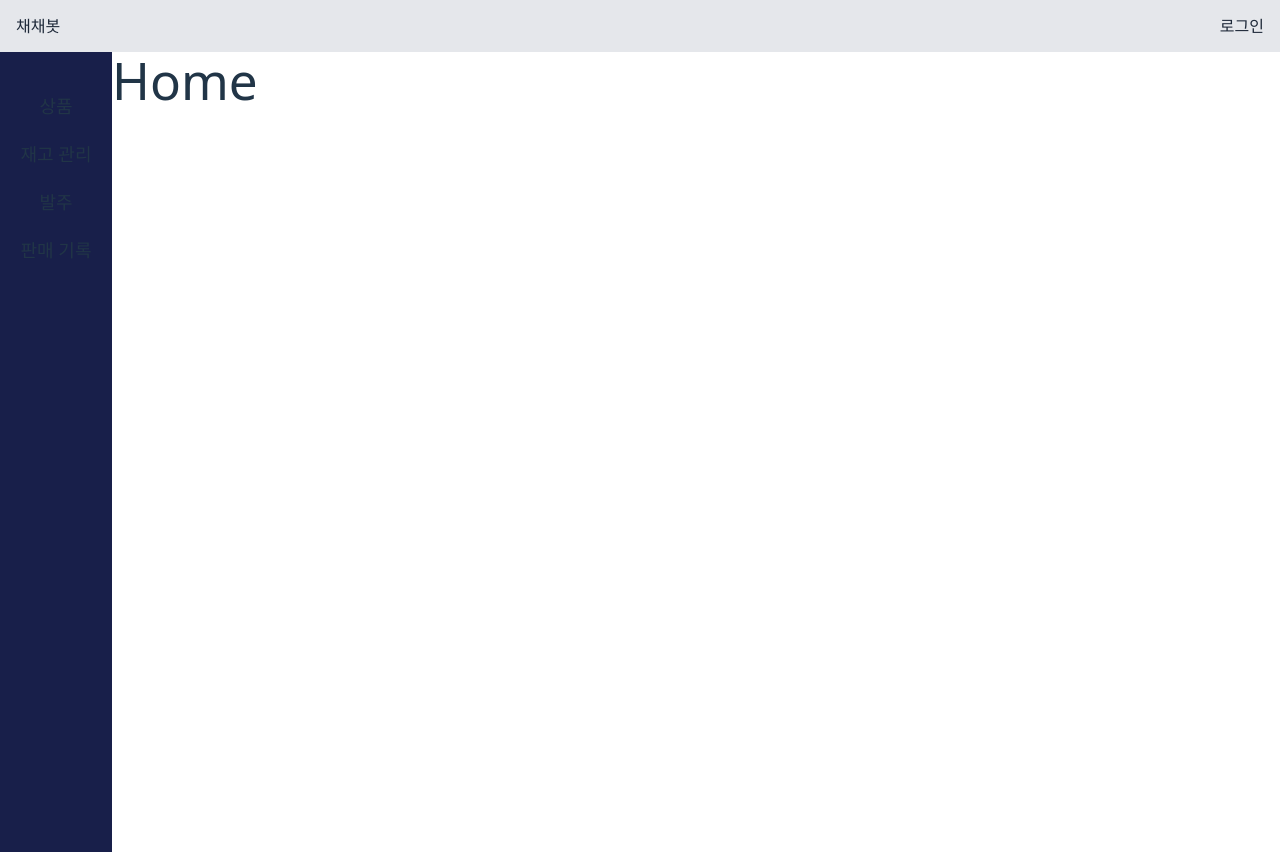
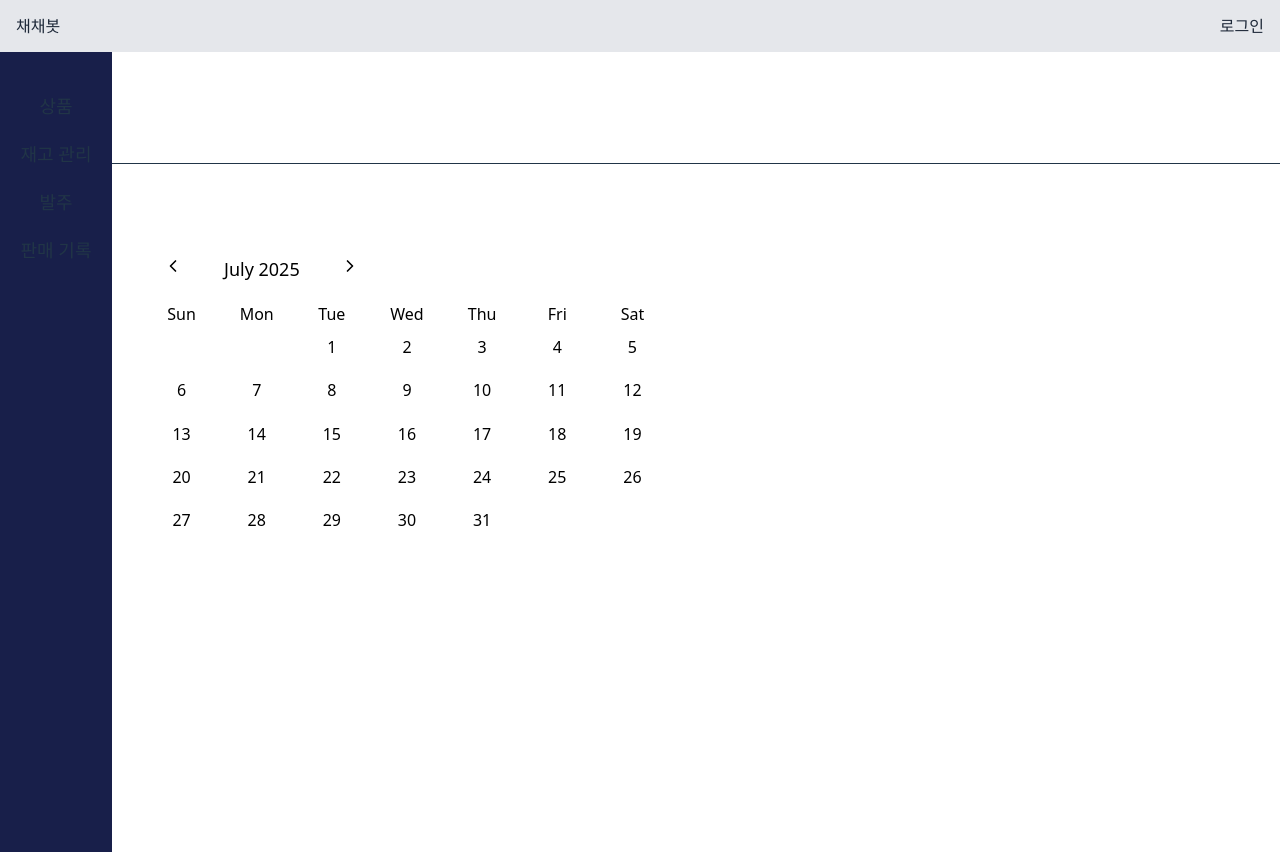
Before and after one commit to team-chaechae/chae-chae-ui, a React (Vite) app: page / in a window 1280 px wide. Built offline with nearby package versions, Linux system fonts and the light colour scheme.

Commit message:
[ feat ] 메인 화면 달력 추가 및 스타일 수정 (#5)

```diff
--- a/package.json
+++ b/package.json
@@ -20,6 +20,7 @@
     "clsx": "^2.1.1",
     "lucide-react": "^0.525.0",
     "react": "^19.1.0",
+    "react-calendar": "^6.0.0",
     "react-dom": "^19.1.0",
     "react-hook-form": "^7.60.0",
     "react-router-dom": "^7.7.0",
--- /dev/null
+++ b/src/components/ui/Calendar.tsx
@@ -0,0 +1,18 @@
+import { ChevronLeft, ChevronRight } from 'lucide-react';
+import { Calendar as ReactCalendar } from 'react-calendar';
+
+export const Calendar = () => {
+  return (
+    <ReactCalendar
+      calendarType='hebrew'
+      formatDay={(_, date) =>
+        date.toLocaleString('en', { day: 'numeric' })
+      }
+      prevLabel={<ChevronLeft className='w-5 h-5' />}
+      nextLabel={<ChevronRight className='w-5 h-5' />}
+      prev2Label={null}
+      next2Label={null}
+      showNeighboringMonth={false}
+    />
+  );
+};
--- a/src/index.css
+++ b/src/index.css
@@ -50,6 +50,21 @@ button {
 button:focus {
   @apply outline-none;
 }
+.react-calendar {
+  @apply w-[550px] bg-white text-black px-3 py-5 rounded-md;
+}
+.react-calendar__navigation {
+  @apply mb-2;
+}
+.react-calendar__navigation__label {
+  @apply text-lg;
+}
+.react-calendar__month-view__weekdays__weekday {
+  @apply text-center;
+}
+.react-calendar__month-view__weekdays__weekday abbr {
+  @apply no-underline;
+}
 
 @media (prefers-color-scheme: light) {
   #root {
--- a/src/pages/Home.tsx
+++ b/src/pages/Home.tsx
@@ -1,3 +1,14 @@
+import { Calendar } from '@/components/ui/Calendar';
+
 export const Home = () => {
-  return <h1>Home</h1>;
+  return (
+    <div className='flex flex-col gap-5'>
+      <div className='border-b h-28'></div>
+      <div className='flex px-5 py-10'>
+        <div className='flex-1'>
+          <Calendar />
+        </div>
+      </div>
+    </div>
+  );
 };
```
Also changed, not shown: 1 other file (tests, documents, lock files or other folders).
